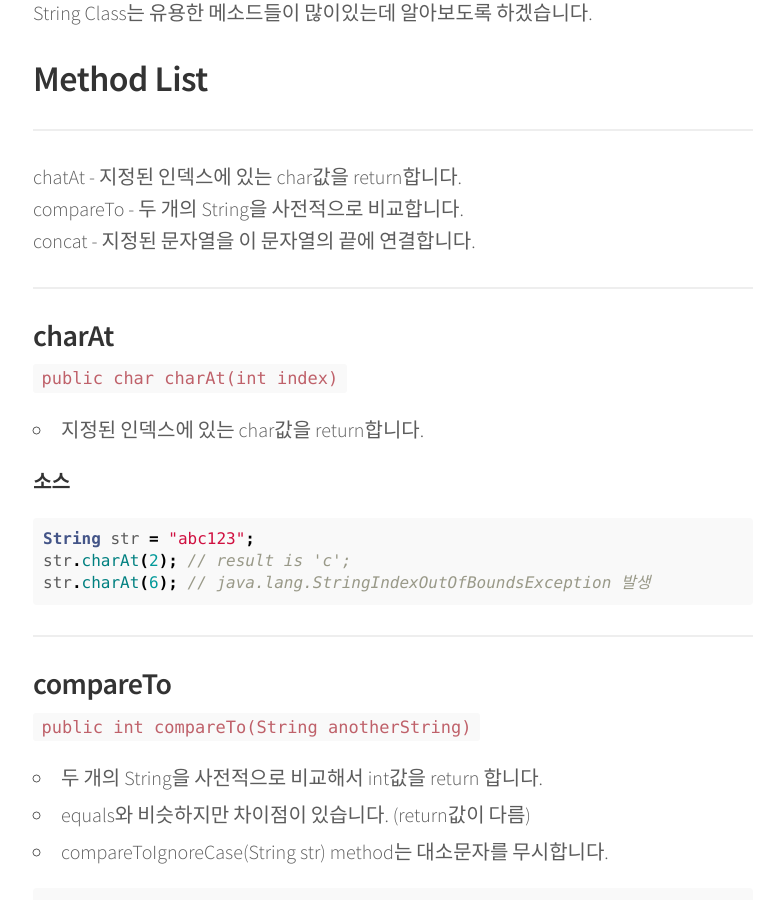
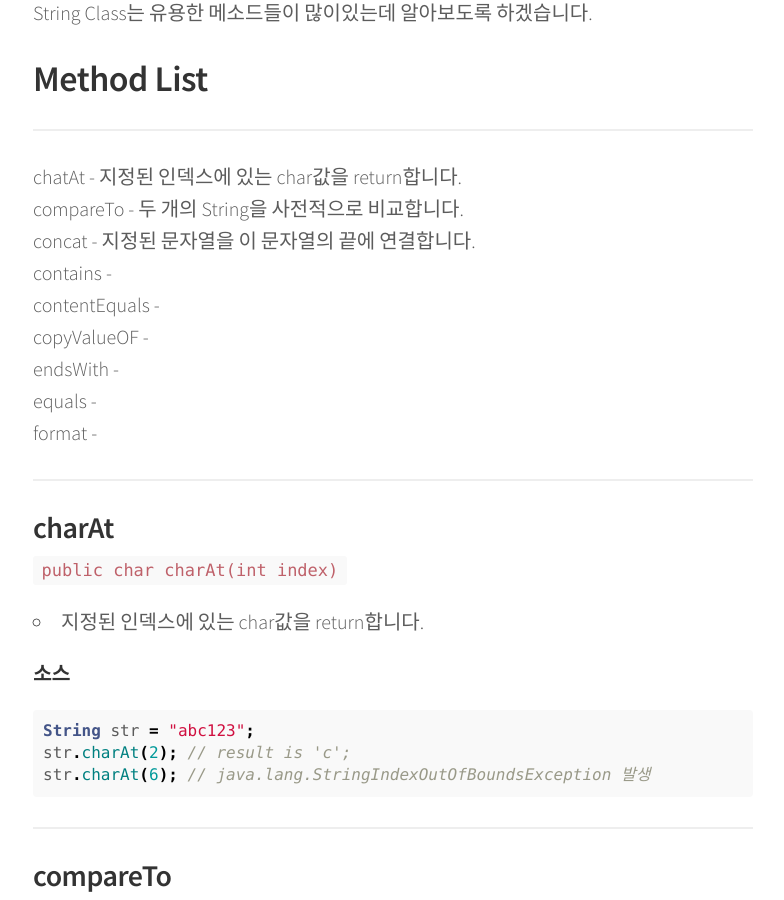
Before and after one commit to minseokism/minseokism.github.io, a Jekyll site: the page built from _posts/2017-04-07-java_string_01.md, in a window 1280 px wide and 900 px high, scrolled down 725 px. Shown: the whole window, without its empty margins (247-1031 px from the left). Built offline with Jekyll 4.4.1, drawn with Linux system fonts in a browser that asks for light colours; comment, search, counter and statistics services are not loaded.

Commit message:
Changed post-04

```diff
--- a/_posts/2017-04-07-java_string_01.md
+++ b/_posts/2017-04-07-java_string_01.md
@@ -27,6 +27,12 @@ String Class는 유용한 메소드들이 많이있는데 알아보도록 하겠
 chatAt - 지정된 인덱스에 있는 char값을 return합니다.
 compareTo - 두 개의 String을 사전적으로 비교합니다.
 concat - 지정된 문자열을 이 문자열의 끝에 연결합니다.
+contains -
+contentEquals -
+copyValueOF -
+endsWith -
+equals -
+format -
 
 ---
 ### charAt
```
